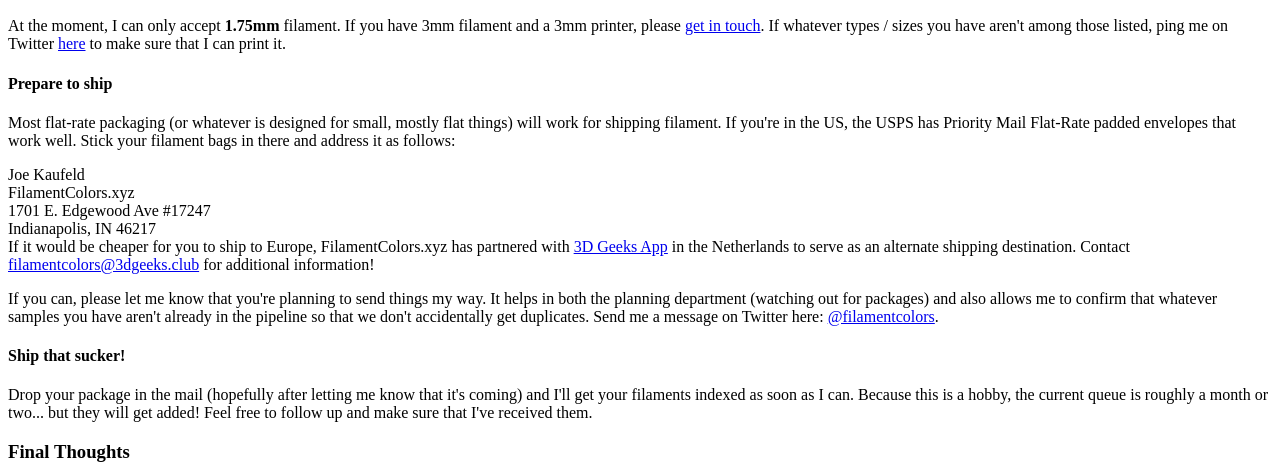
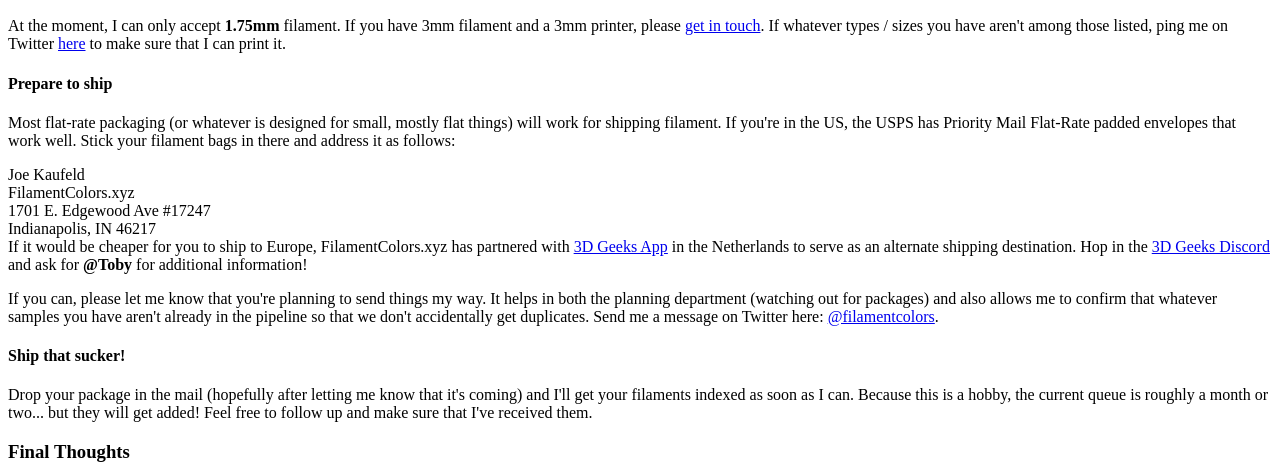
Before and after one commit to itsthejoker/filamentcolors.xyz, a Django app: page /donating/ in a window 1280 px wide. Shown: the part 757-1230 px from the top of the page. Run offline with Django 3.2, Linux system fonts and the light colour scheme; data that the repository does not hold is empty; some libraries are stand-ins or nearby versions.

Commit message:
Update 3d geeks info
Signed-off-by: Joe Kaufeld <joe@kenzie.academy>

```diff
--- a/filamentcolors/templates/donations.html
+++ b/filamentcolors/templates/donations.html
@@ -136,9 +136,9 @@
                 If it would be cheaper for you to ship to Europe, FilamentColors.xyz has
                 partnered with
                 <a class="alert-link" href="https://www.3dgeeks.app">3D Geeks App</a>
-                in the Netherlands to serve as an alternate shipping destination. Contact
-                <a class="alert-link" href="mailto:filamentcolors@3dgeeks.club" target="_top">filamentcolors@3dgeeks.club</a>
-                for additional information!
+                in the Netherlands to serve as an alternate shipping destination. Hop in
+                the <a class="alert-link" href="https://www.3dgeeks.app/u/discord-server">
+                3D Geeks Discord</a> and ask for <b>@Toby</b> for additional information!
             </div>
         </div>
         <p>
```
